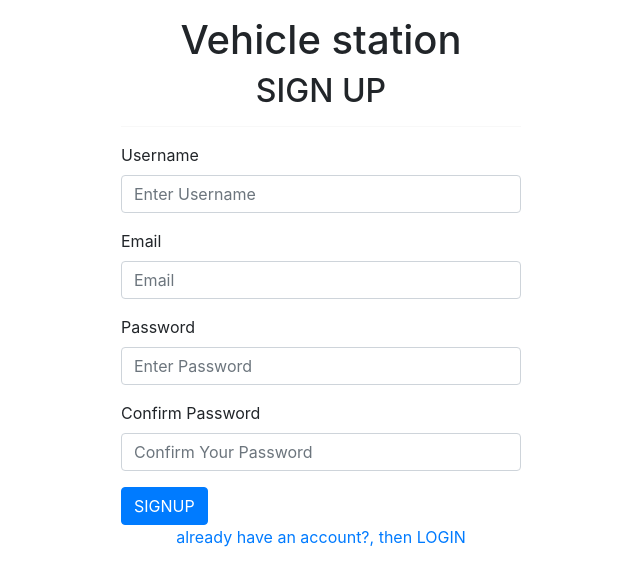
After one commit to selmanfariz18/vehicle_station, a Django app: page /register in a window 1280 px wide. The commit adds this page. Shown: the top 586 px of the page, without its empty margins (319-959 px from the left). Run offline with Django 4.2, Linux system fonts and the light colour scheme; some libraries are stand-ins or nearby versions.

Commit message:
login register okay

```diff
--- a/car_chatbot_project/urls.py
+++ b/car_chatbot_project/urls.py
@@ -1,9 +1,7 @@
 from django.contrib import admin
 from django.urls import path, include
 from django.conf import settings
-from django.conf.urls.static import static
 urlpatterns = [
     path('admin/', admin.site.urls),
     path('', include('chatbot.urls')),
 ]
-urlpatterns += static(settings.STATIC_URL, document_root=settings.STATIC_ROOT)
--- /dev/null
+++ b/chatbot/templates/register.html
@@ -0,0 +1,82 @@
+{% extends 'base.html' %} {% block title %}Home{% endblock %} {% block extlink%}
+
+<link
+  href="https://cdn.jsdelivr.net/npm/bootstrap@5.3.0-alpha3/dist/css/bootstrap.min.css"
+  rel="stylesheet"
+  integrity="sha384-KK94CHFLLe+nY2dmCWGMq91rCGa5gtU4mk92HdvYe+M/SXH301p5ILy+dN9+nJOZ"
+  crossorigin="anonymous"
+/>
+<link
+  rel="stylesheet"
+  href="https://maxcdn.bootstrapcdn.com/bootstrap/4.0.0/css/bootstrap.min.css"
+  integrity="sha384-Gn5384xqQ1aoWXA+058RXPxPg6fy4IWvTNh0E263XmFcJlSAwiGgFAW/dAiS6JXm"
+  crossorigin="anonymous"
+/>
+<link
+  rel="stylesheet"
+  href="https://fonts.googleapis.com/css2?family=Material+Symbols+Outlined:opsz,wght,FILL,GRAD@20..48,100..700,0..1,-50..200"
+/>
+<link rel="preconnect" href="https://fonts.googleapis.com" />
+<link rel="preconnect" href="https://fonts.gstatic.com" crossorigin />
+<link
+  href="https://fonts.googleapis.com/css2?family=Inter:wght@200;300;400;500;600;700&display=swap"
+  rel="stylesheet"
+/>
+
+{% endblock %}
+
+{% block style %}
+{% endblock %}
+
+{% block content %} {% load static %}
+<h1 class="text-center" >Vehicle station</h1>
+
+<form action="register" method="POST" class="form-horizontal">
+    {% csrf_token%}
+    <div class="mx-auto" style="width: 400px;">
+
+        <div class="col-xs-8 col-xs-offset-4">
+            <h2 style="text-align:center;">SIGN UP</h2>
+        </div>
+        <hr />
+        <div class="form-group">
+            <label for="username">Username</label>
+            <input type="text" class="form-control" name="username" id="username" placeholder="Enter Username"
+                Required>
+        </div>
+        <div class="form-group">
+          <label for="email">Email</label>
+          <input type="text" class="form-control" name="email" id="email" placeholder="Email"
+              Required>
+        </div>
+        <div class="form-group">
+            <label for="password">Password</label>
+            <input type="password" class="form-control" name="password" id="password" placeholder="Enter Password"
+                Required>
+        </div>
+        <div class="form-group">
+            <label for="confirm_password">Confirm Password</label>
+            <input type="password" class="form-control" name="confirm_password" id="confirm_password"
+                placeholder="Confirm Your Password" Required>
+        </div>
+
+        <!--<h3></h3>-->
+        <button type="submit" class="btn btn-primary">SIGNUP</button>
+    </div>
+</form>
+<div style="text-align:center;">
+    <a href="login" role="button" style="padding-top: 50px;">already have an account?, then LOGIN</a>
+</div>
+
+{% endblock %}
+
+
+{% block script %}
+
+<script
+  src="https://cdn.jsdelivr.net/npm/bootstrap@5.3.0-alpha3/dist/js/bootstrap.bundle.min.js"
+  integrity="sha384-ENjdO4Dr2bkBIFxQpeoTz1HIcje39Wm4jDKdf19U8gI4ddQ3GYNS7NTKfAdVQSZe"
+  crossorigin="anonymous"
+></script>
+
+{% endblock %}
--- a/chatbot/templates/root_page.html
+++ b/chatbot/templates/root_page.html
@@ -8,12 +8,12 @@
     <div class="navbar-collapse" id="navbarSupportedContent">
         <ul class="navbar-nav mr-auto">
             <li class="nav-item active px-1 py-2">
-                <a class="btn btn-light nav-link" href="status_edit" role="button">
+                <a class="btn btn-light nav-link" href="login" role="button">
                     SignIn
                 </a>
             </li>
         </ul>
-        <a class="btn btn-outline-danger nav-link py-2" href="logout_user" role="button">
+        <a class="btn btn-outline-danger nav-link py-2" href="register" role="button">
             Register
         </a>
     </div>
--- a/chatbot/urls.py
+++ b/chatbot/urls.py
@@ -4,4 +4,6 @@ from . import views
 urlpatterns = [
     path('', views.root_page, name='root_page'),
     path('home', views.chatbot_view, name='home'),
+    path('register', views.register, name='register'),
+    path('login', views.login, name='login'),
 ]
--- a/chatbot/views.py
+++ b/chatbot/views.py
@@ -1,9 +1,13 @@
-from django.shortcuts import render
+from django.shortcuts import render,redirect
 import openai
 import re
 from django.http import HttpResponse,HttpResponseRedirect
 from django.contrib import messages
 from django.urls import reverse
+from django.contrib.auth.models import User
+from django.contrib.auth import authenticate, logout
+from django.contrib.auth import login as auth_login
+
 
 
 openai.api_key = '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'
@@ -101,8 +105,6 @@ all_data = [
     # Add more data points as needed
 ]
 
-
-
 def get_vector(input_text):
     """
     Get an embedding vector for a given input using OpenAI's model.
@@ -186,3 +188,52 @@ def chatbot_view(request):
     }
 
     return render(request, 'home.html', context)
+
+
+def login(request):
+    if request.method == 'POST':
+        username = request.POST.get("username")
+        password = request.POST.get("password")
+        user = authenticate(
+            request=request, username=username, password=password)
+        if user is not None:
+            if user.is_superuser:
+                messages.error(request, "Error in login")
+                return render(request, 'login.html')
+            else:
+                auth_login(request, user)
+                return HttpResponseRedirect(reverse("home"))
+        else:
+            messages.error(request, "Error in login")
+            return render(request, 'login.html')
+    return render(request, 'login.html')
+
+
+def register(request):
+
+    if request.method == 'POST':
+        # get form data
+        username = request.POST['username']
+        email=request.POST['email']
+        password = request.POST['password']
+        confirm_password = request.POST['confirm_password']
+
+
+
+        if password == confirm_password:
+            if User.objects.filter(username=username).exists():
+                messages.info(request, 'Username is already taken')
+                return redirect('register')
+            else:
+                # create user and profile objects
+                user = User.objects.create_user(
+                    username=username, password=password,email=email)
+                user.save()
+                messages.success(request, 'Account created successfully.')
+                return render(request, 'login.html')
+
+        else:
+            messages.info(request, 'Both passwords are not matching')
+            return redirect('register')
+
+    return render(request, 'register.html')
```
Also changed, not shown: chatbot/templates/login.html (added, +67 -0 lines), db.sqlite3.
